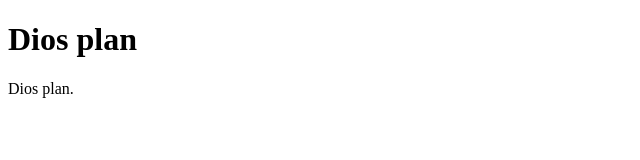
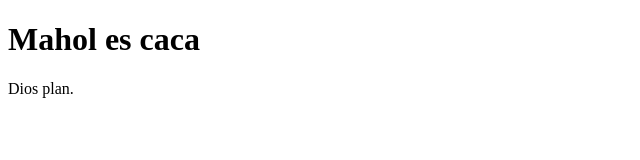
Before and after one commit to ema-idk/ema-idk.github.io, a plain HTML site: page index.html in a window 1280 px wide. Shown: the whole page, without its empty margins (0-640 px from the left). Drawn offline with Linux system fonts and the light colour scheme.

Commit message:
Cambio de titulo

```diff
--- a/index.html
+++ b/index.html
@@ -3,7 +3,7 @@
 <title>NO SE QUE PONER DE TITULO HOAL</title>
 <body>
 
-<h1>Dios plan</h1>
+<h1>Mahol es caca</h1>
 <p>Dios plan.</p>
 
 </body>
```
